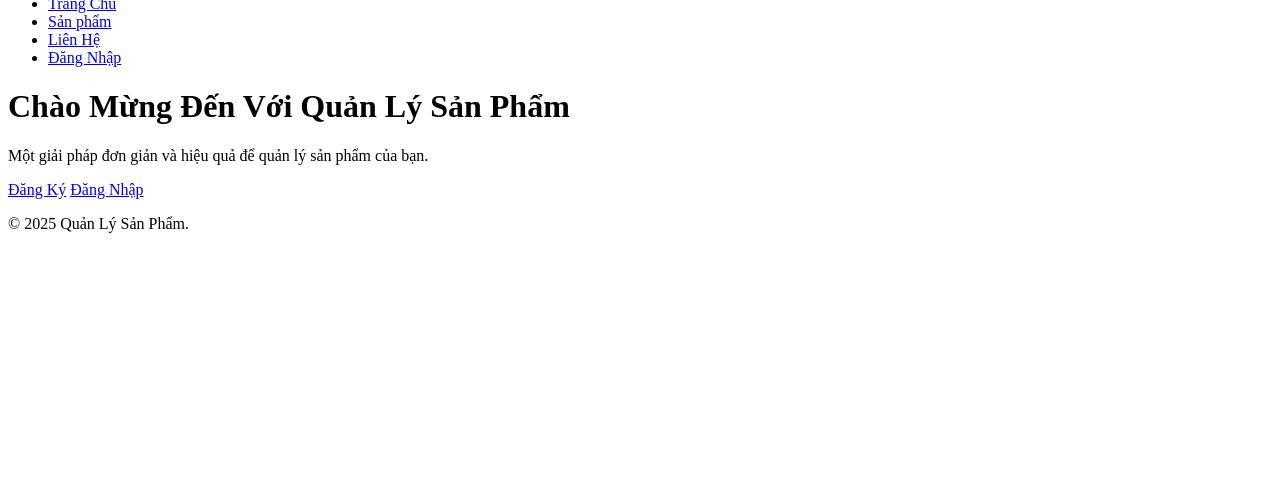
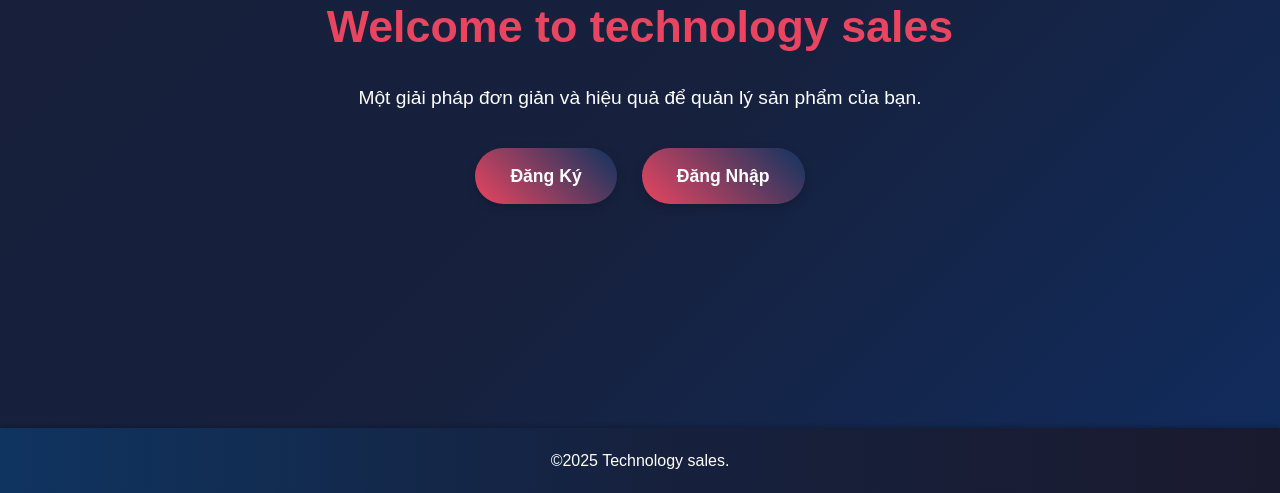
Before and after one commit to Dvinhkaka/Baikiemtraso1, a PHP site: page / in a window 1280 px wide. Shown: the part 333-826 px from the top of the page. Before the commit the page ends 566 px from the top, so only its background shows below. Run offline with PHP 8.4, Linux system fonts and the light colour scheme.

Commit message:
Add files via upload

```diff
--- a/dashboard.php
+++ b/dashboard.php
@@ -13,7 +13,7 @@ if (!isset($_SESSION['loggedin']) || $_SESSION['loggedin'] !== true) {
     <meta charset="UTF-8">
     <meta name="viewport" content="width=device-width, initial-scale=1.0">
     <title>Dashboard - Quản Lý Sản Phẩm</title>
-    <link rel="stylesheet" href="./styles.css">
+    <link rel="stylesheet" href="style.css">
 </head>
 <body>
     <nav class="navbar">
@@ -53,7 +53,7 @@ if (!isset($_SESSION['loggedin']) || $_SESSION['loggedin'] !== true) {
     </main>
 
     <footer class="footer">
-        <p>© <?php echo date("Y"); ?> Quản Lý Sản Phẩm.</p>
+    <p>©<?php echo date("Y"); ?> Technology sales.</p>
     </footer>
 </body>
 </html>
--- a/index.php
+++ b/index.php
@@ -1,6 +1,13 @@
 <?php
 session_start();
 ?>
+<?php
+                if (isset($_SESSION['loggedin']) && $_SESSION['loggedin'] === true) {
+                    echo '<a href="logout.php">Đăng Xuất</a>';
+                } else {
+                    echo '<a href="login.php">Đăng Nhập</a>';
+                }
+                ?>
 
 <!DOCTYPE html>
 <html lang="vi">
@@ -8,7 +15,7 @@ session_start();
     <meta charset="UTF-8">
     <meta name="viewport" content="width=device-width, initial-scale=1.0">
     <title>Trang Chủ - Quản Lý Sản Phẩm</title>
-    <link rel="stylesheet" href="/styles.css">
+    <link rel="stylesheet" href="style.css">
 </head>
 <body>
     <nav class="navbar">
@@ -20,21 +27,16 @@ session_start();
             <li><a href="products/index.php">Sản phẩm</a></li>
             <li><a href="contact.php">Liên Hệ</a></li>
             <li>
-                <?php
-                if (isset($_SESSION['loggedin']) && $_SESSION['loggedin'] === true) {
-                    echo '<a href="logout.php">Đăng Xuất</a>';
-                } else {
-                    echo '<a href="login.php">Đăng Nhập</a>';
-                }
-                ?>
+
             </li>
         </ul>
     </nav>
 
     <main class="hero">
         <div class="intro">
-            <h1>Chào Mừng Đến Với Quản Lý Sản Phẩm</h1>
+            <h1>Welcome to technology sales</h1>
             <p>Một giải pháp đơn giản và hiệu quả để quản lý sản phẩm của bạn.</p>
+
             <div class="cta-buttons">
                 <a href="register.php" class="btn btn-register">Đăng Ký</a>
                 <a href="login.php" class="btn btn-login">Đăng Nhập</a>
@@ -42,7 +44,29 @@ session_start();
         </div>
     </main>
     <footer class="footer">
-        <p>© <?php echo date("Y"); ?> Quản Lý Sản Phẩm.</p>
+    <p>©<?php echo date("Y"); ?> Technology sales.</p>
     </footer>
 </body>
 </html>
+<?php
+session_start();
+$errors = [];
+
+if ($_SERVER["REQUEST_METHOD"] == "POST") {
+    $email = htmlspecialchars(trim($_POST["email"] ?? ""));
+    $password = $_POST["password"] ?? "";
+
+    if (!$email) $errors["email"] = "Vui lòng nhập email.";
+    elseif (!filter_var($email, FILTER_VALIDATE_EMAIL)) $errors["email"] = "Email không hợp lệ.";
+    if (!$password) $errors["password"] = "Vui lòng nhập mật khẩu.";
+
+    if (!$errors && isset($_COOKIE["email"], $_COOKIE["password"]) &&
+        $email == $_COOKIE["email"] && $password == $_COOKIE["password"]) {
+        $_SESSION["username"] = $_COOKIE["username"];
+        header("Location: success.php");
+        exit();
+    } elseif (!$errors) {
+        $errors["login"] = "Sai email hoặc mật khẩu!";
+    }
+}
+?>
--- a/style.css
+++ b/style.css
@@ -7,40 +7,53 @@
 body {
     font-family: Arial, sans-serif;
     line-height: 1.6;
-    background-color: #e6f0fa;
+    background: linear-gradient(135deg, #1a1a2e, #16213e, #0347ad);
+    background-size: 300% 300%;
+    animation: gradientMove 10s ease infinite;
+    color: #e94560;
 }
 
 .navbar {
     display: flex;
     justify-content: space-between;
     align-items: center;
-    background-color: white;
-    padding: 10px 20px;
-    border-bottom: 1px solid #ddd;
+    background: linear-gradient(90deg, #1a1a2e, #16213e, #123e74);
+    padding: 15px 25px;
+    box-shadow: 0 2px 5px rgba(0, 0, 0, 0.2);
 }
 
 .logo-img {
-    height: 40px;
+    height: 45px;
+    transition: transform 0.3s ease;
+}
+
+.logo-img:hover {
+    transform: scale(1.1);
 }
 
 .nav-links {
     list-style: none;
     display: flex;
+    align-items: center;
 }
 
 .nav-links li {
-    margin-left: 20px;
+    margin-left: 25px;
 }
 
 .nav-links a {
-    color: #333;
+    color: #e94560;
     text-decoration: none;
-    font-weight: normal;
+    font-weight: 500;
     font-size: 1em;
+    padding: 8px 15px;
+    transition: all 0.3s ease;
 }
 
 .nav-links a:hover {
-    color: #007bff;
+    color: #fff;
+    background-color: rgba(233, 69, 96, 0.2);
+    border-radius: 20px;
 }
 
 .hero {
@@ -49,73 +62,77 @@ body {
     align-items: center;
     height: calc(100vh - 140px);
     text-align: center;
-    background-color: #e6f0fa;
 }
-
 .intro h1 {
-    font-size: 2.5em;
-    margin-bottom: 15px;
-    color: #333;
+    font-size: 2.8em;
+    margin-bottom: 20px;
+    color: #e94560;
 }
 
 .intro p {
-    font-size: 1.1em;
-    margin-bottom: 30px;
-    color: #666;
-    max-width: 600px;
+    font-size: 1.2em;
+    margin-bottom: 35px;
+    color: #fff;
+    max-width: 650px;
 }
 
 .cta-buttons {
     display: flex;
     justify-content: center;
-    gap: 20px;
+    gap: 25px;
 }
 
 .btn {
-    padding: 12px 30px;
+    padding: 14px 35px;
     text-decoration: none;
     font-weight: bold;
-    border-radius: 25px;
-    font-size: 1em;
+    border-radius: 30px;
+    font-size: 1.1em;
     cursor: pointer;
+    transition: all 0.3s ease;
+    box-shadow: 0 3px 10px rgba(0, 0, 0, 0.2);
 }
 
 .btn-register {
-    background-color: #007bff;
+    background: linear-gradient(45deg, #e94560, #0f3460);
     color: white;
 }
 
 .btn-register:hover {
-    background-color: #0056b3;
+    background: linear-gradient(45deg, #57bcff);
+    box-shadow: 0 0 20px rgba(233, 69, 96, 0.7), 0 0 30px rgba(233, 69, 96, 0.5);
 }
 
 .btn-login {
-    background-color: white;
-    color: #007bff;
-    border: 2px solid #007bff;
+    background: linear-gradient(45deg, #e94560, #0f3460);
+    color: white;
 }
 
 .btn-login:hover {
-    background-color: #f0f0f0;
+    background: linear-gradient(45deg, #57bcff);
+    color: white;
+    box-shadow: 0 0 20px rgba(233, 69, 96, 0.7), 0 0 30px rgba(233, 69, 96, 0.5);
 }
 
 .login-section {
-    max-width: 400px;
-    margin: 50px auto;
-    padding: 20px;
-    background-color: white;
-    border-radius: 8px;
-    box-shadow: 0 2px 10px rgba(0, 0, 0, 0.1);
+    max-width: 450px;
+    margin: 60px auto;
+    padding: 30px;
+    background: rgba(255, 255, 255, 0.2);
+    border-radius: 12px;
+    box-shadow: 0 4px 15px rgba(0, 0, 0, 0.2);
 }
 
 .login-section h1 {
     text-align: center;
-    margin-bottom: 20px;
+    margin-bottom: 25px;
+    color: #e94560;
 }
 
 .login-section p {
     text-align: center;
-    margin-bottom: 20px;
+    margin-bottom: 25px;
+    color: #fff;
 }
 
 .login-form {
@@ -124,56 +141,91 @@ body {
 }
 
 .login-form label {
-    margin-bottom: 5px;
+    margin-bottom: 8px;
+    font-weight: 500;
+    color: #fff;
 }
 
-.login-form input {
-    padding: 10px;
-    margin-bottom: 15px;
-    border: 1px solid #ccc;
-    border-radius: 4px;
+.login-form input,
+.login-form textarea {
+    padding: 12px;
+    margin-bottom: 20px;
+    border: none;
+    border-radius: 6px;
+    background-color: rgba(255, 255, 255, 0.8);
+    transition: box-shadow 0.3s ease;
 }
 
-.login-form input:focus {
-    border-color: #007bff;
+.login-form input:focus,
+.login-form textarea:focus {
+    box-shadow: 0 0 5px rgba(233, 69, 96, 0.5);
     outline: none;
 }
 
 .btn-submit {
-    padding: 10px;
-    background-color: #007bff;
+    padding: 12px;
+    background: linear-gradient(45deg, #e94560, #0f3460);
     color: white;
     border: none;
-    border-radius: 4px;
+    border-radius: 6px;
     cursor: pointer;
-    font-size: 16px;
+    font-size: 1.1em;
+    transition: all 0.3s ease;
+    box-shadow: 0 3px 10px rgba(0, 0, 0, 0.2);
 }
 
 .btn-submit:hover {
-    background-color: #0056b3;
+    box-shadow: 0 0 20px rgba(233, 69, 96, 0.7), 0 0 30px rgba(233, 69, 96, 0.5);
 }
+
 
 .links {
     text-align: center;
-    margin-top: 20px;
+    margin-top: 25px;
 }
 
 .links a {
-    color: #007bff;
+    color: #e94560;
     text-decoration: none;
+    font-weight: 500;
+    transition: color 0.3s ease;
 }
 
 .links a:hover {
+    color: #fff;
     text-decoration: underline;
 }
 
+
 .footer {
     text-align: center;
-    padding: 15px;
-    background-color: white;
-    color: #666;
-    border-top: 1px solid #ddd;
-    position: relative; /* Changed from fixed to relative */
-    bottom: 0;
-    width: 100%;
+    padding: 20px;
+    background: linear-gradient(90deg, #0f3460, #16213e, #1a1a2e);
+    color: #fff;
+    box-shadow: 0 -2px 5px rgba(0, 0, 0, 0.2);
 }
+
+
+.success-msg {
+    color: #28a745;
+    text-align: center;
+    margin-bottom: 20px;
+}
+
+.error-msg {
+    color: #dc3545;
+    text-align: center;
+    margin-bottom: 20px;
+}
+
+@keyframes gradientMove {
+    0% {
+        background-position: 0% 50%;
+    }
+    50% {
+        background-position: 100% 50%;
+    }
+    100% {
+        background-position: 0% 50%;
+    }
+}
```
Also changed, not shown: contact.php (+26 -20 lines), login.php (+21 -23 lines), register.php (+7 -4 lines), reset_password.php (+14 -13 lines).
